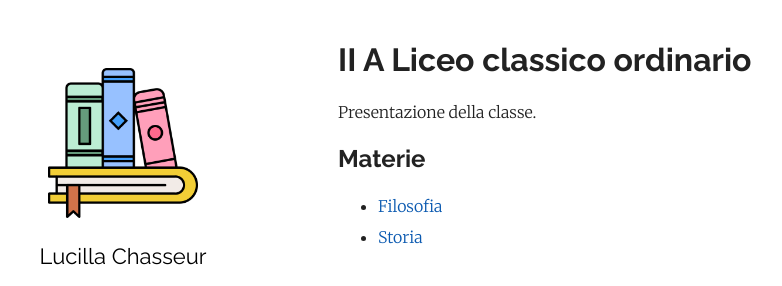
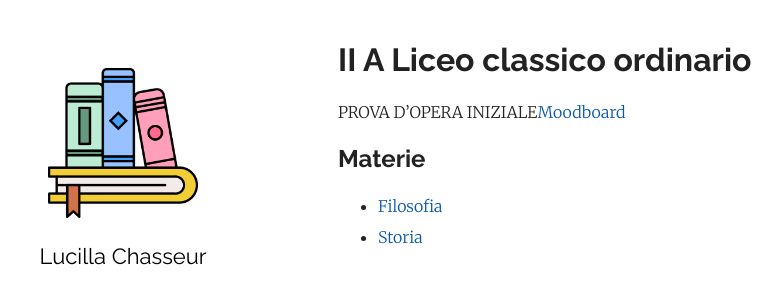
Before and after one commit to efemeridi/efemeridi.github.io, a Jekyll site: the page built from 2a_ord.md, in a window 1280 px wide. Shown: the top 286 px of the page, without its empty margins (62-844 px from the left). Built offline with Jekyll 4.4.1, drawn with Linux system fonts in a browser that asks for light colours; our own code applies the rules of GitHub Pages for plain Markdown files.

Commit message:
Update 2a_ord.md with initial work link
Added link to initial work moodboard.

```diff
--- a/2a_ord.md
+++ b/2a_ord.md
@@ -3,8 +3,7 @@ layout: page
 ---
 # II A Liceo classico ordinario
 
-Presentazione della classe.
-
+PROVA D'OPERA INIZIALE[Moodboard](/PROVA_D_OPERA_INIZIALE_STUDENTI.PDF)
 ## Materie
 
 - [Filosofia](/2a_ord_filosofia)
```
